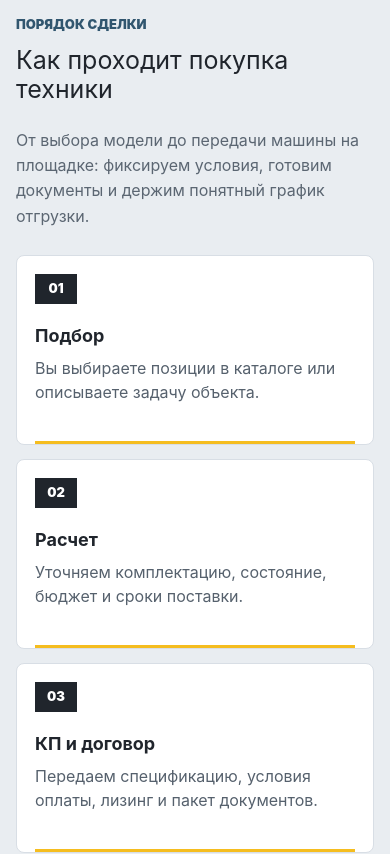
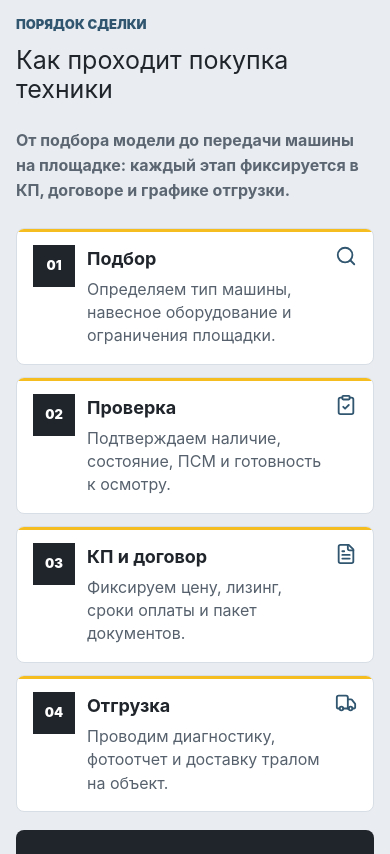
Before and after one commit to V-Kozintsev/graviton-machinery, a React (Vite) app: page / in a window 390 px wide. Shown: the part 6960-7814 px from the top of the page. Built offline with nearby package versions, Linux system fonts and the light colour scheme.

Commit message:
Improve product media and deal process layout

```diff
--- a/src/pages/HomePage.tsx
+++ b/src/pages/HomePage.tsx
@@ -1,10 +1,17 @@
-import { ArrowRight, BadgeCheck, Banknote, Truck, Wrench } from 'lucide-react';
+import { ArrowRight, BadgeCheck, Banknote, ClipboardCheck, FileText, Search, Truck, Wrench } from 'lucide-react';
 import { Link } from 'react-router-dom';
 import { categories, catalog } from '../data/catalog';
 import { MachineCard } from '../components/MachineCard';
 import { MachineImage } from '../components/Image';
 
 export function HomePage() {
+  const processSteps = [
+    [Search, '01', 'Подбор', 'Определяем тип машины, навесное оборудование и ограничения площадки.'],
+    [ClipboardCheck, '02', 'Проверка', 'Подтверждаем наличие, состояние, ПСМ и готовность к осмотру.'],
+    [FileText, '03', 'КП и договор', 'Фиксируем цену, лизинг, сроки оплаты и пакет документов.'],
+    [Truck, '04', 'Отгрузка', 'Проводим диагностику, фотоотчет и доставку тралом на объект.'],
+  ] as const;
+
   return (
     <>
       <section className="hero">
@@ -84,13 +91,17 @@ export function HomePage() {
               <span className="eyebrow">Порядок сделки</span>
               <h2>Как проходит покупка техники</h2>
             </div>
-            <p>От выбора модели до передачи машины на площадке: фиксируем условия, готовим документы и держим понятный график отгрузки.</p>
+            <p>От подбора модели до передачи машины на площадке: каждый этап фиксируется в КП, договоре и графике отгрузки.</p>
           </div>
           <ol className="steps">
-            <li><span>01</span><strong>Подбор</strong><p>Вы выбираете позиции в каталоге или описываете задачу объекта.</p></li>
-            <li><span>02</span><strong>Расчет</strong><p>Уточняем комплектацию, состояние, бюджет и сроки поставки.</p></li>
-            <li><span>03</span><strong>КП и договор</strong><p>Передаем спецификацию, условия оплаты, лизинг и пакет документов.</p></li>
-            <li><span>04</span><strong>Отгрузка</strong><p>Проводим диагностику, осмотр и организуем доставку тралом.</p></li>
+            {processSteps.map(([Icon, number, title, text]) => (
+              <li key={number}>
+                <span>{number}</span>
+                <Icon size={22} />
+                <strong>{title}</strong>
+                <p>{text}</p>
+              </li>
+            ))}
           </ol>
           <div className="deal-result">
             <div>
--- a/src/styles.css
+++ b/src/styles.css
@@ -139,15 +139,19 @@ p { color: #5b6672; line-height: 1.58; }
 .feature { background: #fff; border: 1px solid #d8dee5; border-radius: 8px; padding: 20px; }
 .feature svg { color: #31566f; }
 .split { display: grid; grid-template-columns: 1.1fr .9fr; gap: 24px; align-items: start; }
-.process-block .section-head { align-items: start; }
-.process-block .section-head p { max-width: 560px; margin: 0; }
-.steps { display: grid; grid-template-columns: repeat(4, minmax(0, 1fr)); gap: 14px; padding: 0; margin: 0; list-style: none; counter-reset: deal-step; }
-.steps li { position: relative; min-height: 190px; background: #fff; border: 1px solid #d8dee5; border-radius: 8px; padding: 18px; overflow: hidden; }
-.steps li::after { content: ""; position: absolute; left: 18px; right: 18px; bottom: 0; height: 3px; background: #f5bd1f; }
-.steps span { display: inline-flex; align-items: center; justify-content: center; width: 42px; height: 30px; margin-bottom: 18px; background: #20252c; color: #fff; font-size: 13px; font-weight: 900; }
-.steps strong { display: block; margin-bottom: 8px; font-size: 18px; }
-.steps p { margin: 0; color: #56616d; line-height: 1.48; }
-.deal-result { display: flex; align-items: center; justify-content: space-between; gap: 24px; margin-top: 16px; padding: 22px 24px; border-radius: 8px; background: #20252c; color: #fff; }
+.process-block { display: grid; gap: 16px; }
+.process-block .section-head { align-items: end; margin-bottom: 8px; }
+.process-block .section-head p { max-width: 560px; margin: 0; font-weight: 700; }
+.steps { display: grid; grid-template-columns: repeat(4, minmax(0, 1fr)); gap: 12px; padding: 0; margin: 0; list-style: none; }
+.steps li { position: relative; display: grid; grid-template-columns: auto 1fr; grid-template-rows: auto auto 1fr; gap: 10px 12px; min-height: 162px; background: #fff; border: 1px solid #d8dee5; border-radius: 8px; padding: 16px; overflow: hidden; }
+.steps li::before { content: ""; position: absolute; inset: 0 0 auto; height: 3px; background: #f5bd1f; }
+.steps li::after { content: ""; position: absolute; right: -18px; top: 50%; width: 36px; height: 1px; background: #c7d0d9; }
+.steps li:last-child::after { display: none; }
+.steps span { display: inline-flex; align-items: center; justify-content: center; width: 38px; height: 30px; background: #20252c; color: #fff; font-size: 13px; font-weight: 900; grid-row: 1 / 3; }
+.steps svg { color: #31566f; justify-self: end; }
+.steps strong { display: block; align-self: end; margin: 0; font-size: 18px; }
+.steps p { grid-column: 1 / -1; margin: 0; color: #56616d; line-height: 1.46; }
+.deal-result { display: flex; align-items: center; justify-content: space-between; gap: 24px; margin-top: 2px; padding: 20px 22px; border-radius: 8px; background: #20252c; color: #fff; }
 .deal-result strong { display: block; margin-bottom: 4px; font-size: 18px; }
 .deal-result p { max-width: 720px; margin: 0; color: #d7dee5; }
 .deal-result .btn { flex: 0 0 auto; }
@@ -186,12 +190,12 @@ textarea { resize: vertical; }
 .drawer-nav a:hover { background: #e9edf1; transform: translateX(2px); }
 
 .back-link { display: inline-flex; align-items: center; gap: 7px; margin-bottom: 20px; color: #31566f; font-weight: 900; }
-.product-grid { display: grid; grid-template-columns: minmax(0, 1.12fr) minmax(340px, .88fr); gap: 28px; align-items: start; }
+.product-grid { display: grid; grid-template-columns: minmax(0, 1.08fr) minmax(380px, .92fr); gap: 28px; align-items: start; }
 .embla { overflow: hidden; border-radius: 8px; border: 1px solid #d8dee5; background: #dde4eb; }
 .embla-track { display: flex; }
-.embla-slide { min-width: 100%; aspect-ratio: 16/10; }
+.embla-slide { min-width: 100%; aspect-ratio: 16/9; max-height: 520px; }
 .thumbs { display: grid; grid-template-columns: repeat(3, 1fr); gap: 10px; margin-top: 10px; }
-.thumbs button { aspect-ratio: 16/10; padding: 0; border: 2px solid transparent; border-radius: 7px; overflow: hidden; cursor: pointer; }
+.thumbs button { aspect-ratio: 16/7; max-height: 120px; padding: 0; border: 2px solid transparent; border-radius: 7px; overflow: hidden; cursor: pointer; background: #dfe5eb; }
 .thumbs button.active { border-color: #f5bd1f; }
 .product-info { display: grid; gap: 16px; }
 .product-info .btn { width: 100%; }
@@ -205,6 +209,9 @@ textarea { resize: vertical; }
 .sales-direct strong, .sales-direct a { display: block; }
 .sales-direct strong { margin-bottom: 2px; }
 .sales-direct a { color: #31566f; font-weight: 900; }
+.product-details { display: grid; grid-template-columns: minmax(0, 1fr) minmax(320px, .48fr); gap: 28px; align-items: start; margin-top: 34px; }
+.product-details h2 { margin-bottom: 14px; }
+.details-aside { display: grid; gap: 16px; }
 .spec-table { width: 100%; border-collapse: collapse; background: #fff; border: 1px solid #d8dee5; border-radius: 8px; overflow: hidden; }
 .spec-table th, .spec-table td { text-align: left; padding: 11px 12px; border-bottom: 1px solid #d8dee5; }
 .spec-table th { width: 45%; color: #5b6672; font-weight: 700; background: #f8fafb; }
@@ -256,7 +263,7 @@ textarea { resize: vertical; }
 @media (max-width: 1100px) {
   .container { width: min(100% - 40px, 1240px); }
   h1 { font-size: 42px; }
-  .hero-grid, .product-grid, .request-grid, .contact-page { grid-template-columns: 1fr; }
+  .hero-grid, .product-grid, .product-details, .request-grid, .contact-page { grid-template-columns: 1fr; }
   .catalog-grid, .category-grid { grid-template-columns: repeat(2, minmax(0, 1fr)); }
   .feature-grid { grid-template-columns: repeat(2, 1fr); }
   .steps { grid-template-columns: repeat(2, minmax(0, 1fr)); }
@@ -298,6 +305,12 @@ textarea { resize: vertical; }
   .section-head, .page-title { align-items: start; flex-direction: column; gap: 8px; }
   .category-grid, .catalog-grid, .feature-grid, .split, .process-grid, .board-grid, .board-grid.two, .footer-grid { grid-template-columns: 1fr; }
   .steps { grid-template-columns: 1fr; }
+  .steps li { grid-template-columns: 42px 1fr auto; grid-template-rows: auto auto; min-height: 0; padding: 16px; gap: 6px 12px; }
+  .steps li::after { display: none; }
+  .steps span { grid-row: 1 / 3; width: 42px; height: 42px; }
+  .steps svg { grid-column: 3; grid-row: 1 / 3; align-self: start; }
+  .steps strong { grid-column: 2; grid-row: 1; align-self: auto; }
+  .steps p { grid-column: 2; grid-row: 2; }
   .deal-result { align-items: stretch; flex-direction: column; }
   .deal-result .btn { width: 100%; }
   .machine-card { min-height: 0; }
@@ -305,7 +318,9 @@ textarea { resize: vertical; }
   .card-actions, .card-price-row, .product-actions, .product-offer, .product-spec-grid { grid-template-columns: 1fr; }
   .request-item { grid-template-columns: 112px 1fr; }
   .request-item h2 { font-size: 16px; }
-  .embla-slide { aspect-ratio: 4/3; }
+  .embla-slide { aspect-ratio: 4/3; max-height: none; }
+  .thumbs { gap: 8px; }
+  .thumbs button { aspect-ratio: 4/3; max-height: none; }
   .swatches { grid-template-columns: repeat(2, 1fr); }
 }
 
--- a/src/utils/machineCommercial.ts
+++ b/src/utils/machineCommercial.ts
@@ -2,6 +2,15 @@ import type { Machine } from '../types';
 
 export const salesPhoneHref = 'tel:+78005501984';
 export const salesEmail = 'sales@graviton-machinery.ru';
+
+const categoryGallery = {
+  excavators: ['excavator', 'excavator-2', 'hero'],
+  loaders: ['loader', 'loader-2', 'delivery'],
+  bulldozers: ['bulldozer', 'bulldozer-2', 'hero'],
+  cranes: ['crane', 'crane-2', 'delivery'],
+  road: ['road', 'road-2', 'delivery'],
+  skid: ['skid', 'skid-2', 'loader-2'],
+} as const;
 
 export function getKeySpecs(machine: Machine, limit = 4) {
   return Object.entries(machine.specs).slice(0, limit);
@@ -12,6 +21,10 @@ export function getMonthlyLease(price: number | null) {
   return Math.ceil((price * 0.028) / 1000) * 1000;
 }
 
+export function getProductGallery(machine: Machine) {
+  return [machine.image, ...categoryGallery[machine.category].filter((image) => image !== machine.image)].slice(0, 3);
+}
+
 export function getSalesMailHref(machine: Machine) {
   const subject = encodeURIComponent(`Запрос по технике ${machine.name}`);
   const body = encodeURIComponent(`Здравствуйте. Интересует ${machine.name}, ${machine.sku}. Прошу связаться с отделом продаж.`);
```
Also changed, not shown: src/pages/ProductPage.tsx (+9 -3 lines).
